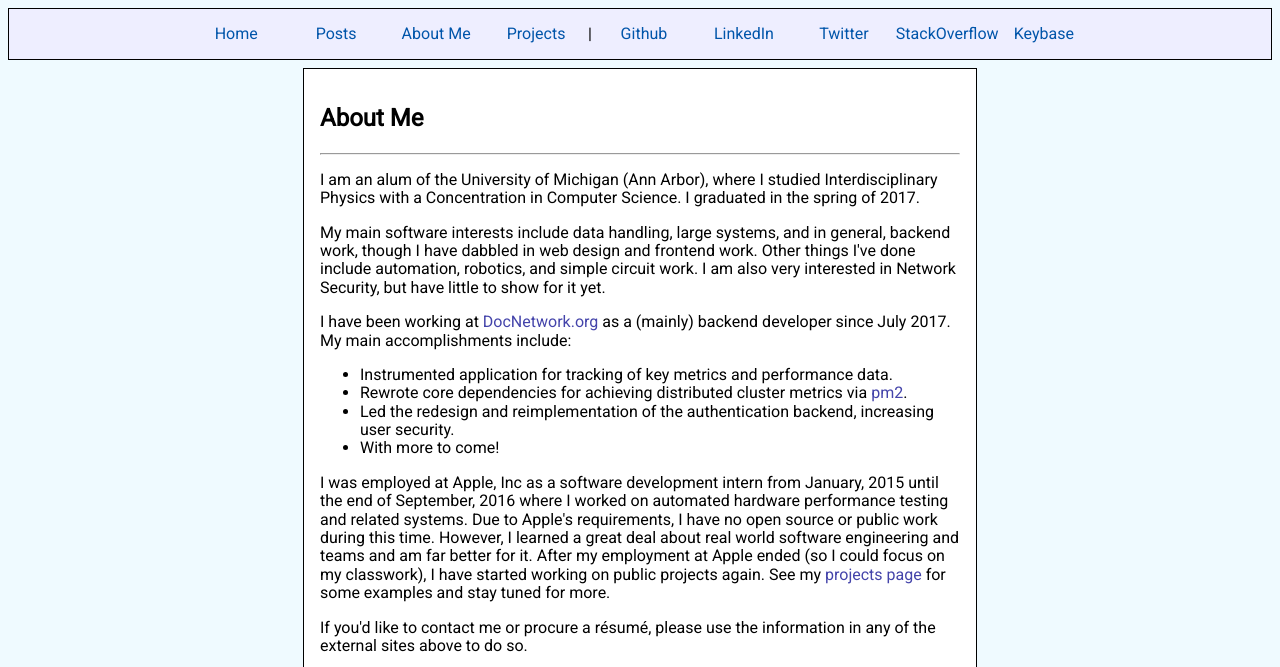
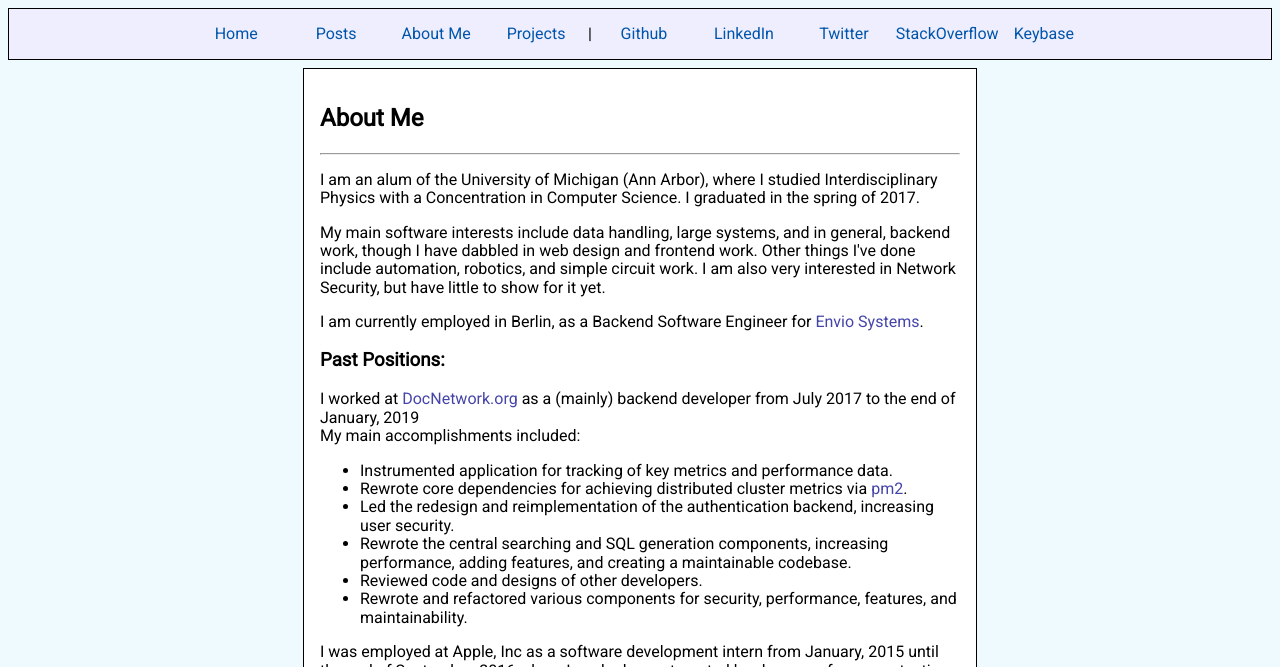
Before and after one commit to biggerfisch/website_v17, a Jekyll site: the page built from about-me/index.html, in a window 1280 px wide, cut to the strip 0-667 px from the top of the page. Built offline with Jekyll 4.4.1, drawn with Linux system fonts in a browser that asks for light colours.

Commit message:
Update info about me to be true.

```diff
--- a/about-me/index.html
+++ b/about-me/index.html
@@ -6,13 +6,19 @@ title: "About Me"
 
 <p>My main software interests include data handling, large systems, and in general, backend work, though I have dabbled in web design and frontend work. Other things I've done include automation, robotics, and simple circuit work. I am also very interested in Network Security, but have little to show for it yet.</p>
 
-<p>I have been working at <a href="https://www.docnetwork.org">DocNetwork.org</a> as a (mainly) backend developer since July 2017.
-    <br/>My main accomplishments include:
+<p>I am currently employed in Berlin, as a Backend Software Engineer for <a href="https://enviosystems.com/">Envio Systems</a>.
+
+<h3>Past Positions:</h3>
+
+<p>I worked at <a href="https://www.docnetwork.org">DocNetwork.org</a> as a (mainly) backend developer from July 2017 to the end of January, 2019
+    <br/>My main accomplishments included:
     <ul>
         <li>Instrumented application for tracking of key metrics and performance data.</li>
         <li>Rewrote core dependencies for achieving distributed cluster metrics via <a href="https://github.com/Unitech/pm2">pm2</a>.</li>
         <li>Led the redesign and reimplementation of the authentication backend, increasing user security.</li>
-        <li>With more to come!</li>
+        <li>Rewrote the central searching and SQL generation components, increasing performance, adding features, and creating a maintainable codebase.</li>
+        <li>Reviewed code and designs of other developers.</li>
+        <li>Rewrote and refactored various components for security, performance, features, and maintainability.</li>
     </ul>
 </p>
 
--- a/index.html
+++ b/index.html
@@ -3,7 +3,9 @@ layout: main
 title: Home
 ---
 
-<p>Hi, I'm Avery. I'm a software engineer and physicist, currently working for <a href="https://www.docnetwork.org">DocNetwork.org</a>. If you'd like more info about me, please check out my <a href="{% link about-me/index.html %}">About Me page</a>. If you have a project or opportunity you'd like to talk to me about, you can contact me through most of the external sites above.</p>
+<p>Hi, I'm Avery. I'm a software engineer and physicist, currently working for <a href="https://enviosystems.com/">Envio Systems</a>.
+If you'd like more info about me, please check out my <a href="{% link about-me/index.html %}">About Me page</a>.
+If you have a project or opportunity you'd like to talk to me about, you can contact me through most of the external sites above.</p>
 
 <p>
     <h4>Posts</h4>
```
